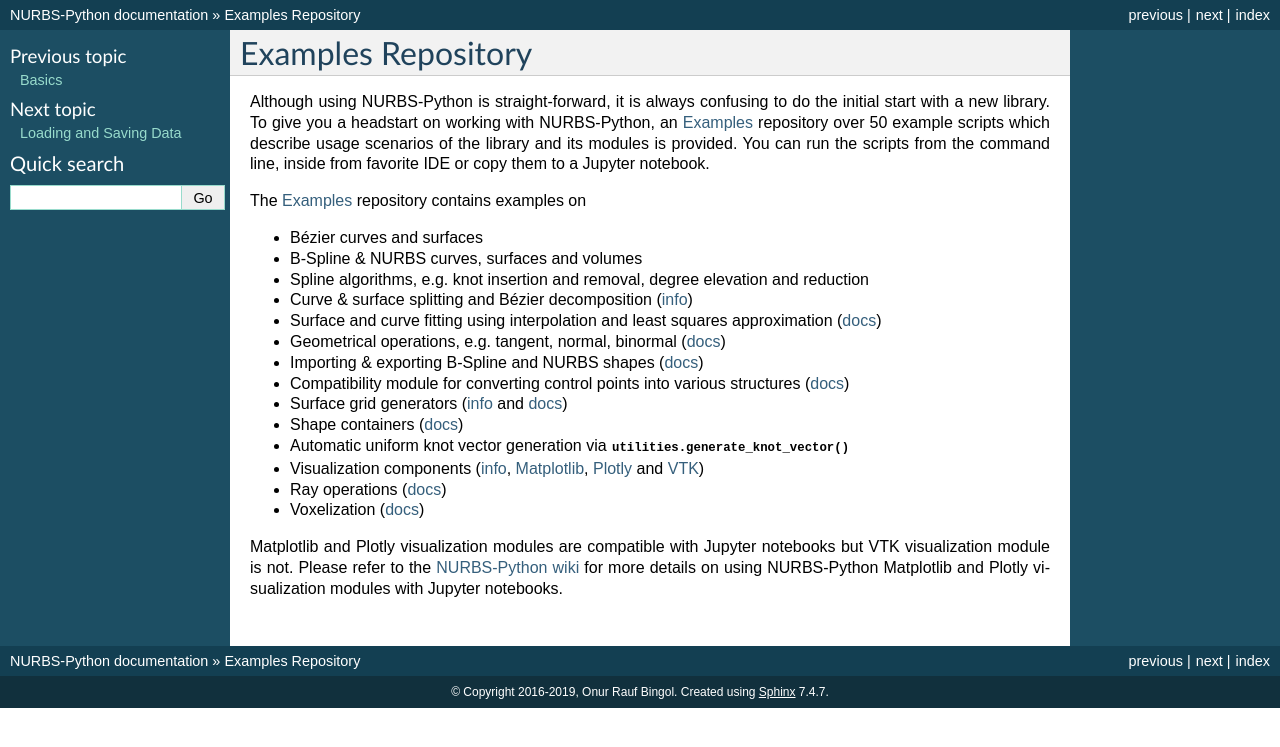
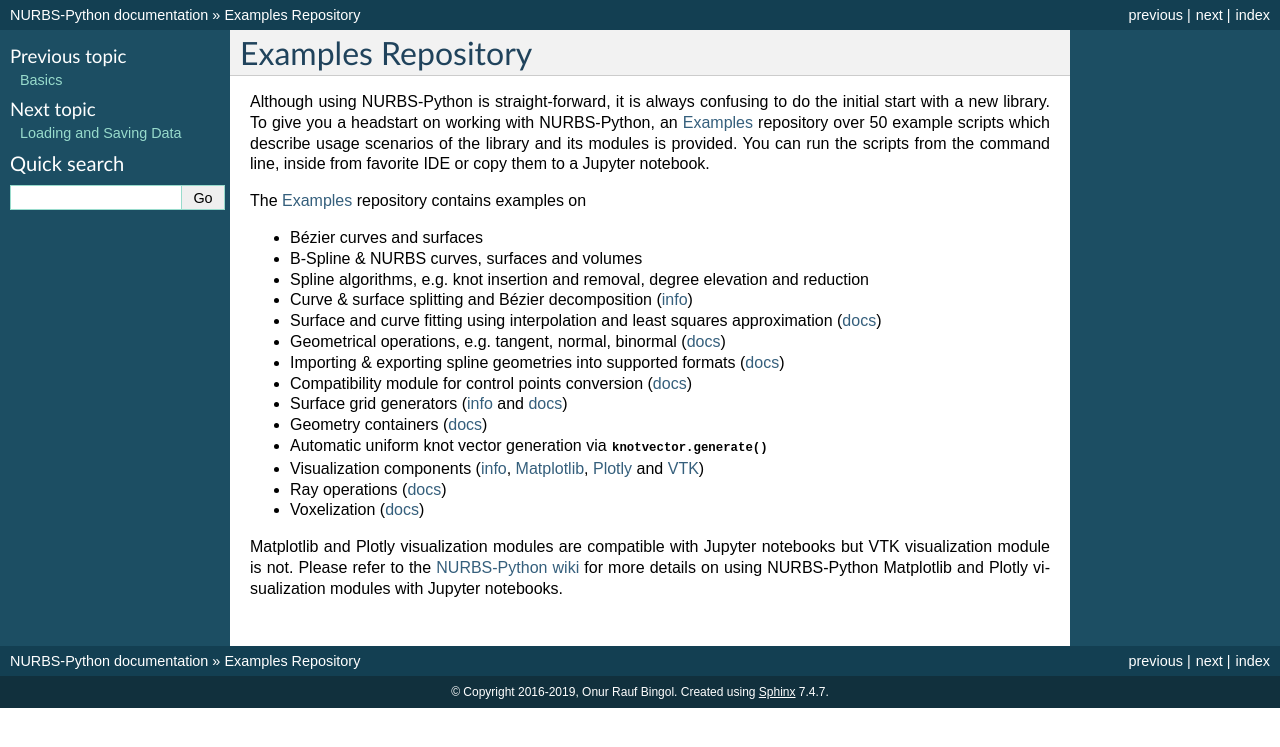
Before and after one commit to orbingol/NURBS-Python, a Sphinx documentation site: the page built from docs/examples_repo.rst, in a window 1280 px wide. Shown: the top 747 px of the page. Built offline with Sphinx 7.4.7, drawn with Linux system fonts in a browser that asks for light colours; formulas are drawn with MathJax 3.

Commit message:
Update examples repo doc page [skip ci]

```diff
--- a/docs/examples_repo.rst
+++ b/docs/examples_repo.rst
@@ -14,11 +14,11 @@ The Examples_ repository contains examples on
 * Curve & surface splitting and Bézier decomposition (:doc:`info <visualization_splitting>`)
 * Surface and curve fitting using interpolation and least squares approximation (:doc:`docs <module_fitting>`)
 * Geometrical operations, e.g. tangent, normal, binormal (:doc:`docs <module_operations>`)
-* Importing & exporting B-Spline and NURBS shapes (:doc:`docs <module_exchange>`)
-* Compatibility module for converting control points into various structures (:doc:`docs <module_compatibility>`)
+* Importing & exporting spline geometries into supported formats (:doc:`docs <module_exchange>`)
+* Compatibility module for control points conversion (:doc:`docs <module_compatibility>`)
 * Surface grid generators (:doc:`info <surface_generator>` and :doc:`docs <module_cpgen>`)
-* Shape containers (:doc:`docs <module_container>`)
-* Automatic uniform knot vector generation via :py:func:`.utilities.generate_knot_vector`
+* Geometry containers (:doc:`docs <module_container>`)
+* Automatic uniform knot vector generation via :py:func:`.knotvector.generate`
 * Visualization components (:doc:`info <visualization>`, :doc:`Matplotlib <module_vis_mpl>`, :doc:`Plotly <module_vis_plotly>` and :doc:`VTK <module_vis_vtk>`)
 * Ray operations (:doc:`docs <module_ray>`)
 * Voxelization (:doc:`docs <module_voxelize>`)
@@ -27,4 +27,5 @@ Matplotlib and Plotly visualization modules are compatible with Jupyter notebook
 Please refer to the `NURBS-Python wiki <https://github.com/orbingol/NURBS-Python/wiki/Using-the-library-with-Jupyter-notebooks>`_
 for more details on using NURBS-Python Matplotlib and Plotly visualization modules with Jupyter notebooks.
 
+
 .. _Examples: https://github.com/orbingol/NURBS-Python_Examples
```
